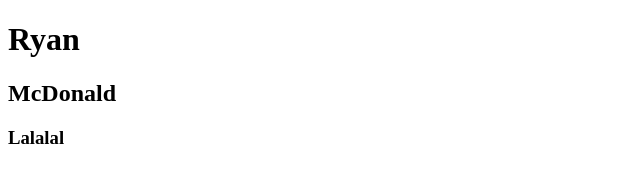
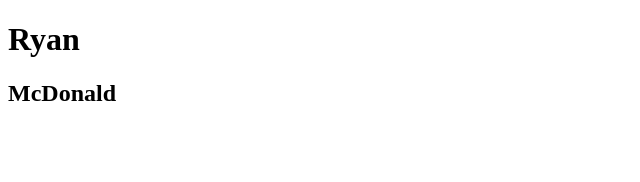
Before and after one commit to ryesung/coursera, a plain HTML site: page index.html in a window 1280 px wide. Shown: the full height of the page, 0-640 px from the left. Drawn offline with Linux system fonts and the light colour scheme.

Commit message:
experiment

```diff
--- a/index.html
+++ b/index.html
@@ -9,7 +9,6 @@
 <body style="border: red;">
   <h1>Ryan</h1>
   <h2>McDonald</h2>
-  <h3>Lalalal</h3>
 
 </body>
 </html>
```
